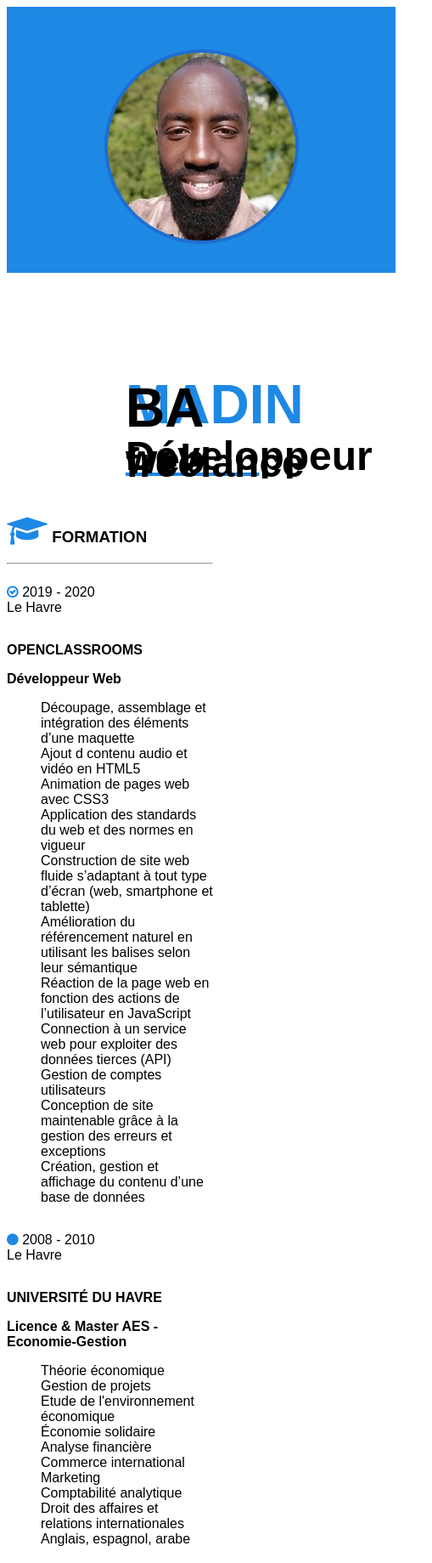
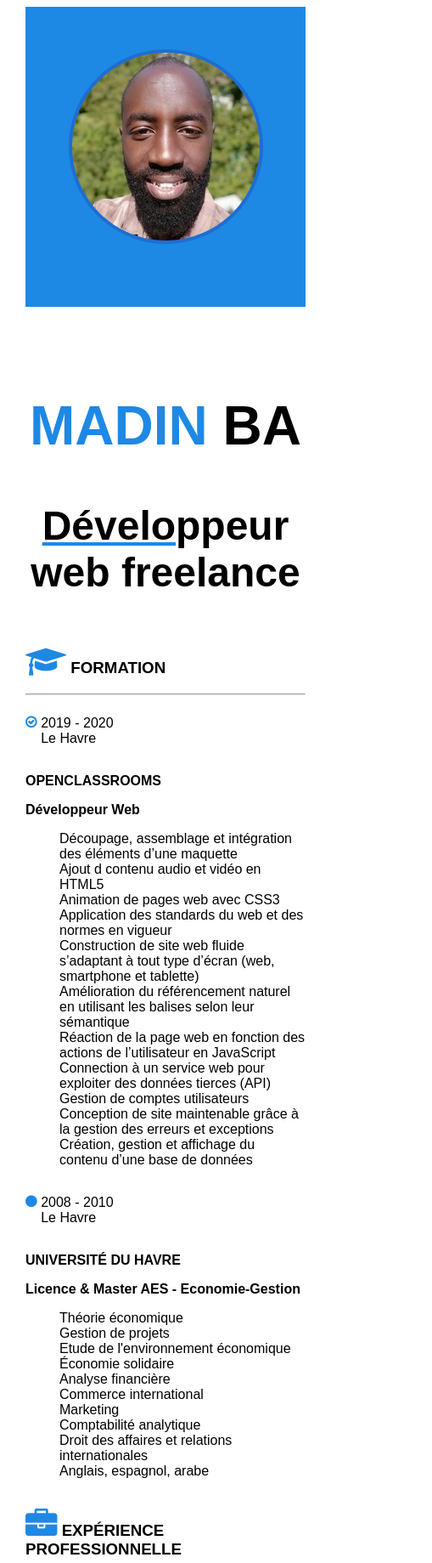
Before and after one commit to Madin-Ba/CV, a plain HTML site: page index.html in a window 390 px wide. Shown: the top 1839 px of the page at 85% size, 509 px wide, since content can reach past the window. Drawn offline with Linux system fonts and the light colour scheme.

Commit message:
Finalisation du CV

```diff
--- a/CVMadinBa.css
+++ b/CVMadinBa.css
@@ -22,22 +22,21 @@ img
 #bloc_haut {
 	display: inline-block;
 	border: 0px solid black ;
+	width: 100%;
 }
 #img {
 	padding-top: 50px;
-	padding-bottom: 30px;
+	padding-bottom: 70px;
 	background-color: #1E88E5;
 	float: left;
-	width: 400px;
+	width: 100%;
 	text-align: center;
 }
 #titre {
 	padding-top: 50px;
-	margin-left: 140px;
-	line-height: 3pt;
+	margin-left: 130px;
 	border: 0px solid black ;
 	text-align: left;
-
 }
 #soulignement {
 	text-decoration: underline #1E88E5;
@@ -55,20 +54,35 @@ img
 hr {
 	color : #1E88E5 ;
 }
+
 .sous_sous_bloc_2 {
 	display: inline-block;
 
 	vertical-align: top;
 }
 .sous_sous_bloc {
-
 	display: inline-block;
 	margin-right: 70px;
 	vertical-align: top;
 	border: 0px solid black;
 }
-
-.sous_sous_bloc_haut {
+.sous_sous_bloc_milieu {
+	display: inline-block;
+	border: 0px solid black;
+	vertical-align: top;
+}
+.sous_sous_bloc_milieu i{
+	margin-top: 15px;
+}
+#sous_sous_bloc_haut_img {
+	width: 30%;
+	border: 0px solid black;
+}
+#sous_sous_bloc_haut_titre {
+	width: 58%;
+	border: 0px solid black;
+}
+#sous_sous_bloc_haut_img, #sous_sous_bloc_haut_titre  {
 	display: inline-block;
 	margin-right: 70px;
 	vertical-align: top;
@@ -86,7 +100,7 @@ hr {
 	background-color: #1E88E5;
 	float: left;
 	width: 30%;
-	height: 1400px;
+	height: 1430px;
 
 }
 li {
@@ -101,10 +115,15 @@ li {
 	padding-bottom: 740px;
 }
 #loisirs {
-	padding: 30px ;
+	padding-top: 30px;
 	text-align: center;
+}
+#loisirs i {
+	margin-right: 20px;
+	border: 4px solid black ;
+	border-radius: 50%;
+}
 
-}
 .fil {
 	background-color: #424242;
 	text-align: center ;
@@ -138,22 +157,38 @@ hr
 body {
 	display: flex;
 	flex-direction: column;
+	margin-left: 30px;
+	margin-right: 30px;
 }
-#img {
-	width: 200%;
+#sous_sous_bloc_haut_img {
+	width: 100%;
+	border: 0px solid black;
+}
+#sous_sous_bloc_haut_titre {
+	width: 100%;
+	border: 0px solid black;
+}
+#grd_bloc {
+	width: 100%;
 }
 #bloc_bas {
 	background-color: #1E88E5;
 	float: left;
 	width: 100%;
 	height: auto;
-
+}
+.sous_bloc {
+		display: flex;
+		flex-direction: column;
+}
+#a_propos {
+	padding-bottom: 140px;
 }
 
 #titre {
-	margin-top: 50px;
-	margin-left: 140px;
-	text-align: left;
+	margin-top: 0px;
+	margin-left: 0px;
+	text-align: center;
 }
 
 }
--- a/index.html
+++ b/index.html
@@ -9,10 +9,10 @@
 <body>
 
 <section id="bloc_haut">
-	<div class="sous_sous_bloc_haut">
+	<div id="sous_sous_bloc_haut_img">
 		<div id="img"><img src="photo_MB2_CV.jpg" alt="photo profil Madin Ba"/></div>
 	</div>
-	<div class="sous_sous_bloc_haut">
+	<div id="sous_sous_bloc_haut_titre">
 		<div id="titre">
 		<h1><strong><span id="prenom">Madin</span> BA</strong></h1>
 		<h2><strong><span id="soulignement">Dévelo</span>ppeur web freelance</strong></h2></div>
@@ -21,10 +21,13 @@
 
 <div id="grd_bloc">
 <section class="bloc"><h3><i class="fa fa-graduation-cap fa-2x" aria-hidden="true"></i>   FORMATION</h3>
-	<hr/>
+	<hr>
 	<div class="sous_bloc">
 		<div class="sous_sous_bloc">
-			<p><i class="fa fa-check-circle-o" aria-hidden="true"></i>     2019 - 2020<br />Le Havre</p>
+			<div class="sous_sous_bloc_milieu">
+				<i class="fa fa-check-circle-o" aria-hidden="true"></i></div>
+			<div class="sous_sous_bloc_milieu">
+				<p>2019 - 2020<br />Le Havre</p></div>
 		</div>
 		<div class="sous_sous_bloc_2">
 			<p><span class="structure">OpenClassrooms</span></p>
@@ -46,7 +49,10 @@
 	</div>
 	<div class="sous_bloc">
 		<div class="sous_sous_bloc">
-			<p><i class="fa fa-circle" aria-hidden="true"></i>     2008 - 2010<br />Le Havre</p>
+			<div class="sous_sous_bloc_milieu">
+				<i class="fa fa-circle" aria-hidden="true"></i></div>
+			<div class="sous_sous_bloc_milieu">
+				<p>2008 - 2010<br />Le Havre</p></div>
 		</div>
 		<div class="sous_sous_bloc_2">
 			<p><span class="structure"> Université du Havre</span></p>
@@ -67,10 +73,13 @@
 	</div>
 </section>
 <section class="bloc"><h3><i class="fa fa-briefcase fa-2x" aria-hidden="true"></i>   EXPÉRIENCE PROFESSIONNELLE</h3>
-	<hr/>
+	<hr>
 		<div class="sous_bloc">
 		<div class="sous_sous_bloc">
-			<p><i class="fa fa-check-circle-o" aria-hidden="true"></i>     2015 - 2020<br />Le Havre</p>
+			<div class="sous_sous_bloc_milieu">
+				<i class="fa fa-check-circle-o" aria-hidden="true"></i></div>
+			<div class="sous_sous_bloc_milieu">
+				<p>2015 - 2020<br />Le Havre</p></div>
 		</div>
 		<div class="sous_sous_bloc_2">
 			<p><span class="structure">AHEJ - Association havraise pour l'éducation et la jeunesse</span></p>
@@ -85,7 +94,10 @@
 	</div>
 	<div class="sous_bloc">
 		<div class="sous_sous_bloc">
-			<p><i class="fa fa-circle" aria-hidden="true"></i>     2011 - 2013<br />Le Havre</p>
+			<div class="sous_sous_bloc_milieu">
+				<i class="fa fa-circle" aria-hidden="true"></i></div>
+			<div class="sous_sous_bloc_milieu">
+				<p>2011 - 2013<br />Le Havre</p></div>
 		</div>
 		<div class="sous_sous_bloc_2">
 			<p><span class="structure">Rexel</span></p>
@@ -100,7 +112,7 @@
 	</div>
 </section>
 <section class="bloc"><h3><i class="fa fa-pencil fa-2x" aria-hidden="true"></i>   RECOMMANDATIONS</h3>
-	<hr/>
+	<hr>
 	<div class="sous_bloc">
 			<div class="recommandeurs">
 				<h4>Sélim ELKEFI</h4>
```
